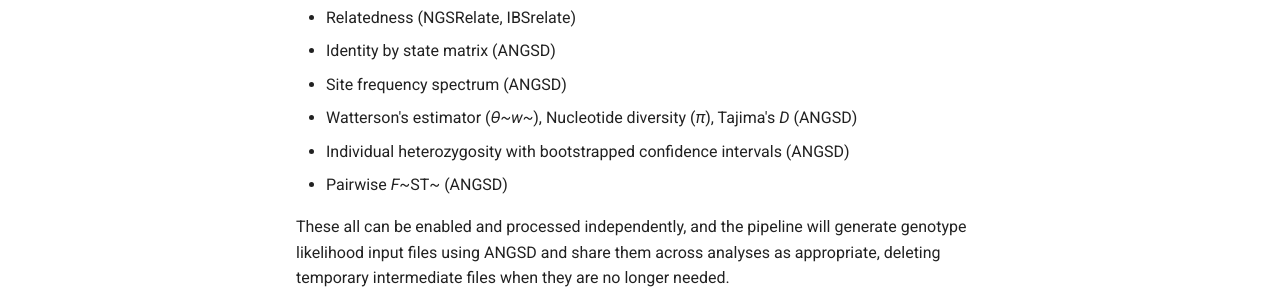
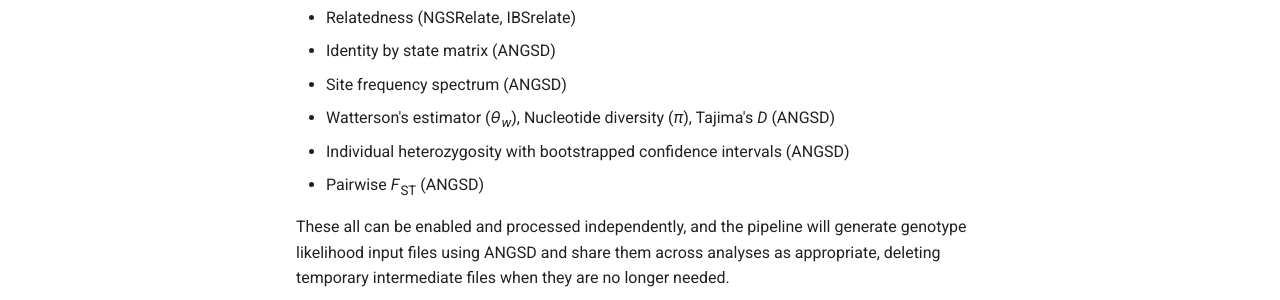
Before and after one commit to zjnolen/PopGLen, an MkDocs documentation site: the page built from docs/index.md, in a window 1280 px wide and 900 px high, scrolled down 664 px. Shown: the part 406-706 px from the top of the window. Built offline with MkDocs 1.6.1 and Material for MkDocs 9.7.7, drawn with Linux system fonts in a browser that asks for light colours; comment, search, counter and statistics services are not loaded; the version menu is left out.

Commit message:
Enable super and subscripts in docs

```diff
--- a/mkdocs.yml
+++ b/mkdocs.yml
@@ -42,5 +42,7 @@ extra:
 markdown_extensions:
   - admonition
   - pymdownx.details
+  - pymdownx.caret
+  - pymdownx.tilde
   - pymdownx.superfences:
       preserve_tabs: true
```
